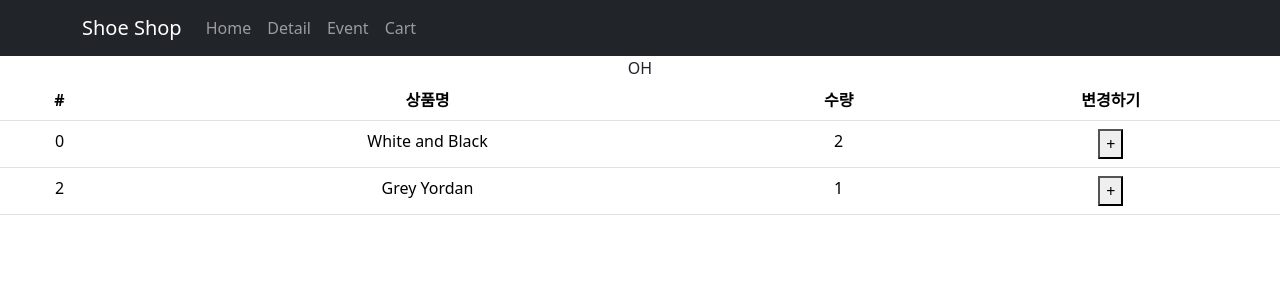
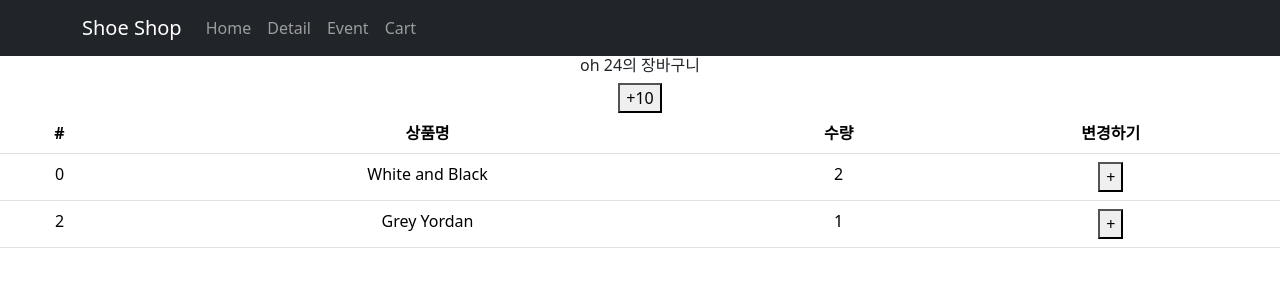
Before and after one commit to yueunfive/coding-apple, a React (Create React App) app in the folder React/shop/: page /cart in a window 1280 px wide. Shown: the top 300 px of the page. Built offline with nearby package versions, Linux system fonts and the light colour scheme; the HTML template or start-up script is replaced by a standard one.

Commit message:
study: React Redux

```diff
--- a/React/shop/src/Cart.js
+++ b/React/shop/src/Cart.js
@@ -1,6 +1,7 @@
 import { Table } from "react-bootstrap";
 import { useSelector, useDispatch } from "react-redux";
-import { changeName } from "./store";
+import { changeName, changeAge } from "./store/userSlice";
+import { addCount } from "./store";
 
 function Cart() {
   // Redux store에 있던 state 남음
@@ -11,7 +12,16 @@ function Cart() {
 
   return (
     <div>
-      {state.user}
+      <h6>
+        {state.user.name} {state.user.age}의 장바구니
+      </h6>
+      <button
+        onClick={() => {
+          dispatch(changeAge(10));
+        }}
+      >
+        +10
+      </button>
       <Table>
         <thead>
           <tr>
@@ -30,7 +40,7 @@ function Cart() {
               <td>
                 <button
                   onClick={() => {
-                    dispatch(changeName());
+                    dispatch(addCount(state.cart[i].id));
                   }}
                 >
                   +
--- a/React/shop/src/store.js
+++ b/React/shop/src/store.js
@@ -1,16 +1,5 @@
 import { configureStore, createSlice } from "@reduxjs/toolkit";
-
-let user = createSlice({
-  name: "user",
-  initialState: "OH",
-  reducers: {
-    changeName(state) {
-      return "Yueun " + state;
-    },
-  },
-});
-
-export let { changeName } = user.actions;
+import user from "./store/userSlice";
 
 let cart = createSlice({
   name: "cart",
@@ -18,7 +7,16 @@ let cart = createSlice({
     { id: 0, name: "White and Black", count: 2 },
     { id: 2, name: "Grey Yordan", count: 1 },
   ],
+  reducers: {
+    addCount(state, action) {
+      const findId = state.find((item) => item.id === action.payload);
+      // find() : 배열의 특정 값을 찾는 메소드
+      findId.count += 1;
+    },
+  },
 });
+
+export let { addCount } = cart.actions;
 
 export default configureStore({
   reducer: {
--- /dev/null
+++ b/React/shop/src/store/userSlice.js
@@ -0,0 +1,18 @@
+import { createSlice } from "@reduxjs/toolkit";
+
+let user = createSlice({
+  name: "user",
+  initialState: { name: "oh", age: 24 },
+  reducers: {
+    changeName(state) {
+      state.name = "park";
+    },
+    changeAge(state, action) {
+      state.age += action.payload;
+    },
+  },
+});
+
+export let { changeName, changeAge } = user.actions;
+
+export default user;
```
Also changed, not shown: 1 other file (tests, documents, lock files or other folders).
